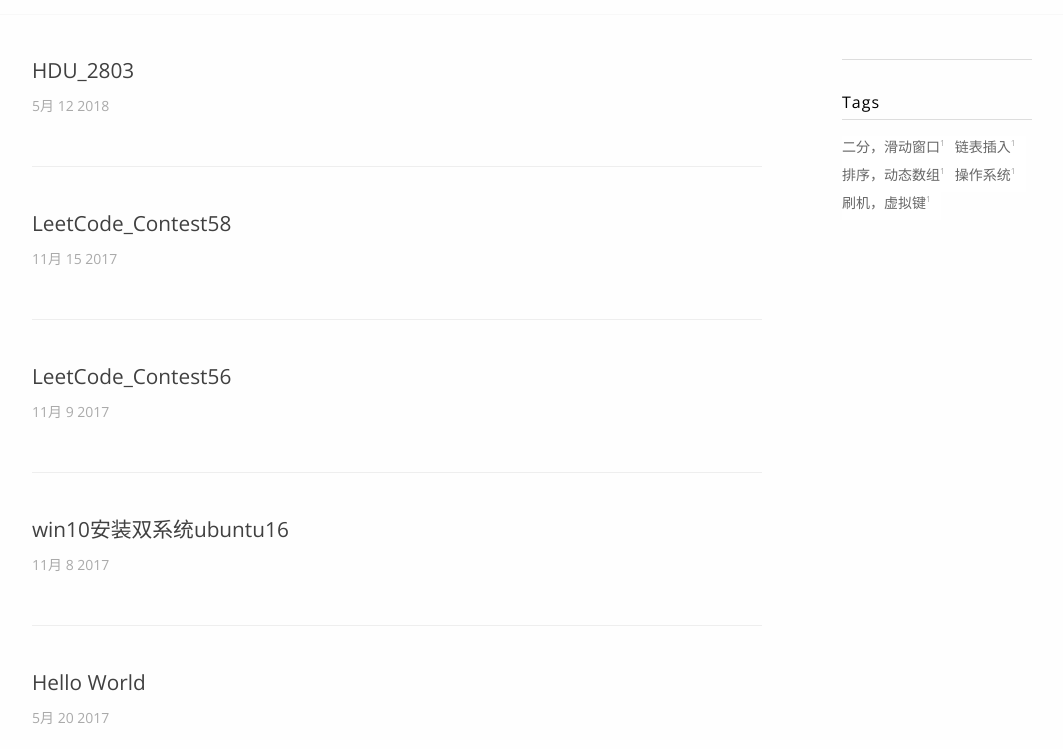
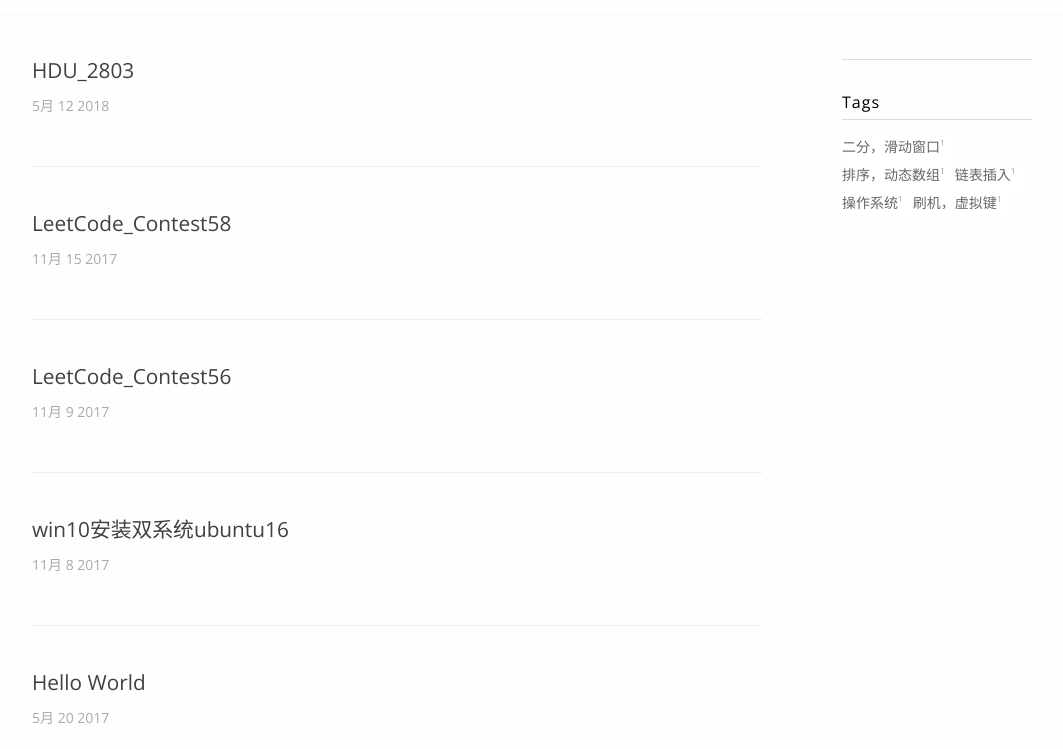
Before and after one commit to dhupxd/dhupxd.github.io, a plain HTML site: page index.html in a window 1280 px wide. Shown: the part 51-800 px from the top of the page, without its empty margins (108-1171 px from the left). Drawn offline with nearby package versions, Linux system fonts and the light colour scheme; a web font is replaced by a local one.

Commit message:
Site updated: 2018-05-12 15:45:32

```diff
--- a/index.html
+++ b/index.html
@@ -296,7 +296,7 @@
 
     <section id="tags" class="widget-area widget_tags">
         <h3 class="widget-title">Tags</h3>
-        <ul class="tag-list"><li class="tag-list-item"><a class="tag-list-link" href="/tags/二分，滑动窗口/">二分，滑动窗口</a><span class="tag-list-count">1</span></li><li class="tag-list-item"><a class="tag-list-link" href="/tags/链表插入/">链表插入</a><span class="tag-list-count">1</span></li><li class="tag-list-item"><a class="tag-list-link" href="/tags/排序，动态数组/">排序，动态数组</a><span class="tag-list-count">1</span></li><li class="tag-list-item"><a class="tag-list-link" href="/tags/操作系统/">操作系统</a><span class="tag-list-count">1</span></li><li class="tag-list-item"><a class="tag-list-link" href="/tags/刷机，虚拟键/">刷机，虚拟键</a><span class="tag-list-count">1</span></li></ul>
+        <ul class="tag-list"><li class="tag-list-item"><a class="tag-list-link" href="/tags/二分，滑动窗口/">二分，滑动窗口</a><span class="tag-list-count">1</span></li><li class="tag-list-item"><a class="tag-list-link" href="/tags/排序，动态数组/">排序，动态数组</a><span class="tag-list-count">1</span></li><li class="tag-list-item"><a class="tag-list-link" href="/tags/链表插入/">链表插入</a><span class="tag-list-count">1</span></li><li class="tag-list-item"><a class="tag-list-link" href="/tags/操作系统/">操作系统</a><span class="tag-list-count">1</span></li><li class="tag-list-item"><a class="tag-list-link" href="/tags/刷机，虚拟键/">刷机，虚拟键</a><span class="tag-list-count">1</span></li></ul>
     </section>
 
 
```
